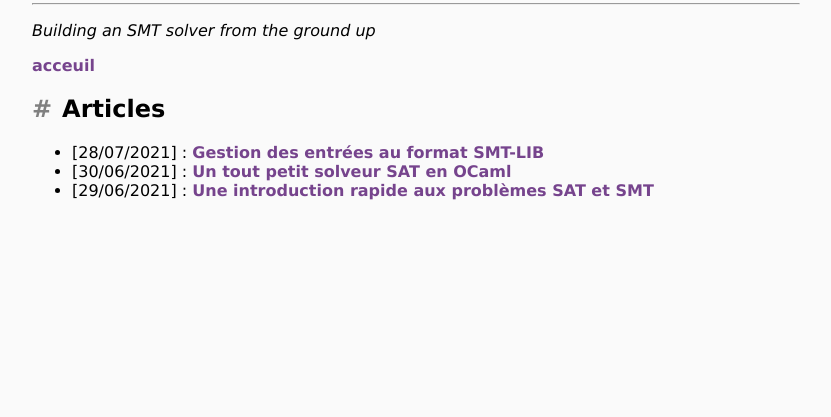
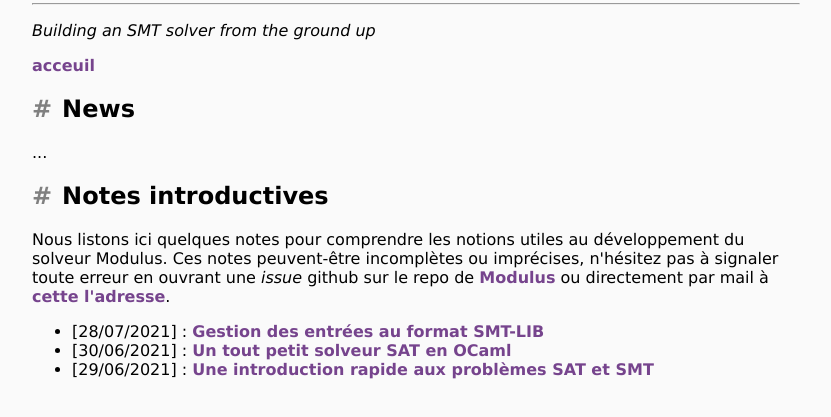
Before and after one commit to acorrenson/modulus, a plain HTML site: page blog/blog.html in a window 1280 px wide. Shown: the part 145-562 px from the top of the page, without its empty margins (224-1055 px from the left). Drawn offline with Linux system fonts and the light colour scheme.

Commit message:
updating the landing page of the blog

```diff
--- a/blog/blog.html
+++ b/blog/blog.html
@@ -14,7 +14,17 @@
   <hr>
   <p><i>Building an SMT solver from the ground up</i></p>
   <a href="../index.html">acceuil</a>
-  <h2>Articles</h2>
+  <h2>News</h2>
+  <p>
+    ...
+  </p>
+  <h2>Notes introductives</h2>
+  <p>
+    Nous listons ici quelques notes pour comprendre les notions utiles au développement du solveur Modulus. Ces notes
+    peuvent-être incomplètes ou imprécises, n'hésitez pas à signaler toute erreur en ouvrant une <i>issue</i> github sur
+    le repo de <a href="https://github.com/jdrprod/modulus">Modulus</a> ou directement par mail à <a
+      href="mailto:arthur.correnson@ens-rennes.fr">cette l'adresse</a>.
+  </p>
   <ul>
     <li>[28/07/2021] : <a href="./post3.html">Gestion des entrées au format SMT-LIB</a></li>
     <li>[30/06/2021] : <a href="./post2.html">Un tout petit solveur SAT en OCaml</a></li>
```
